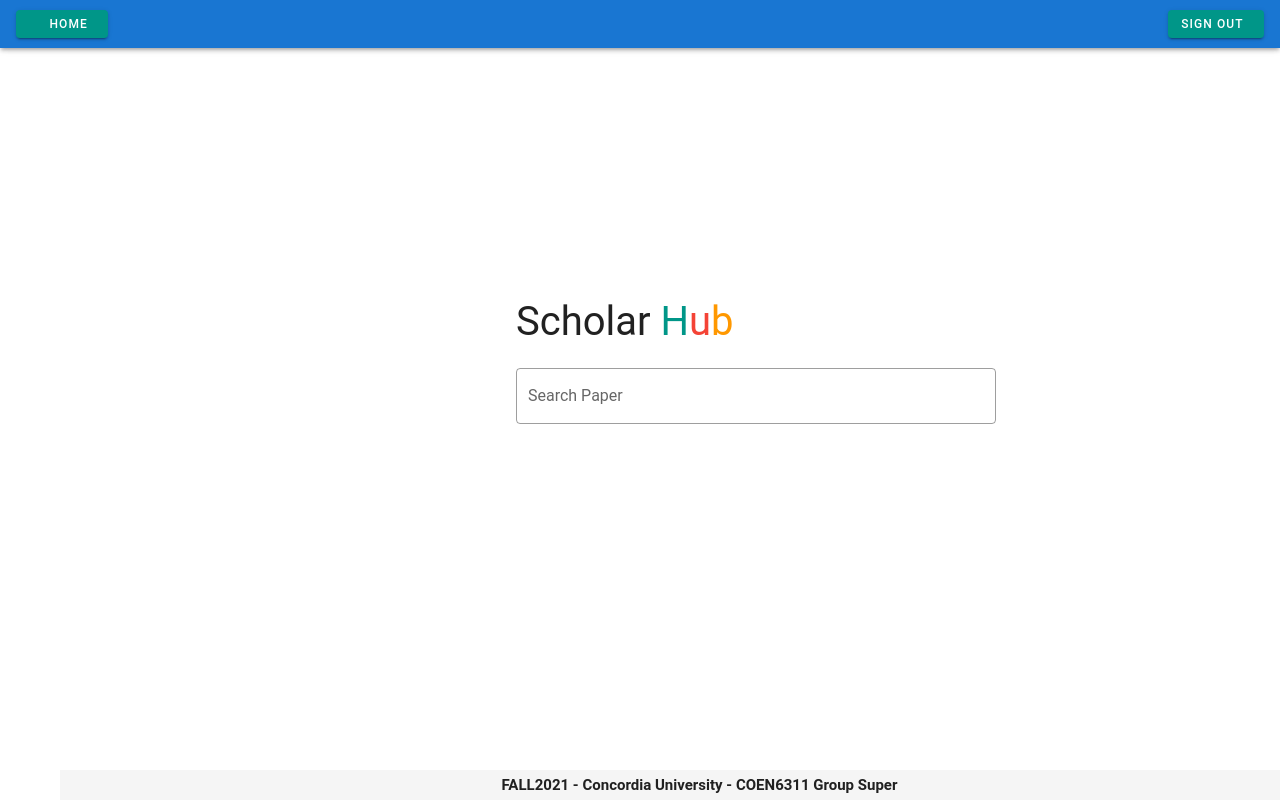
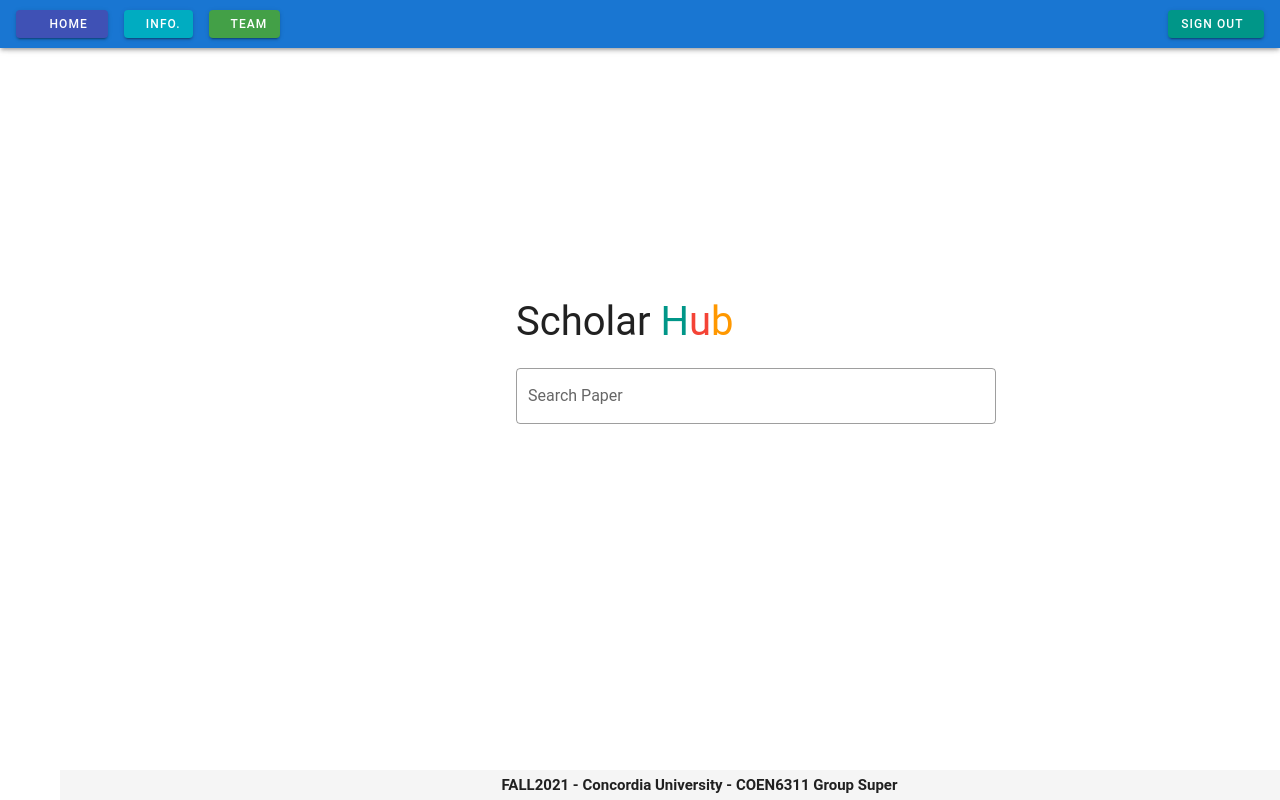
Before and after one commit to youyinnn/COEN6311_super, a Vue app in the folder scholarhub-fe/: page / in a window 1280 px wide. Shown: the top 800 px of the page. Built offline with nearby package versions, Linux system fonts and the light colour scheme; sample sign-in values are in the browser's storage; the HTML template or start-up script is replaced by a standard one; what vue-toasted would draw is missing.

Commit message:
fe: login; search refine;

```diff
--- a/scholarhub-fe/src/components/SearchBar.vue
+++ b/scholarhub-fe/src/components/SearchBar.vue
@@ -48,10 +48,6 @@ export default {
       if (sT === "" || sT.length === 0) {
         return;
       }
-      console.log(this.$props.justGo);
-      if (this.$props.justGo !== undefined) {
-        this.vueMap.get("paperSearchResult").clearResult();
-      }
       this.search(sT, 1);
       this.$router
         .push({
@@ -83,8 +79,8 @@ export default {
           },
         })
         .then(function (response) {
-          console.log(response);
-          console.log(thiz.vueMap);
+          //   console.log(response);
+          //   console.log(thiz.vueMap);
           thiz.vueMap
             .get("paperSearchResult")
             .showResult(sT, response.data, page);
--- a/scholarhub-fe/src/components/TopBar.vue
+++ b/scholarhub-fe/src/components/TopBar.vue
@@ -9,7 +9,10 @@
     hide-on-scroll
   >
     <!-- <transition-group> -->
-    <v-btn key="go-home-btn" small raised color="teal" @click="goHome">
+
+    <!-- <transition-group name="fade" mode="out-in"> -->
+    <div key="go-home-btn">
+      <v-btn small raised color="indigo" @click="goHome">
         <v-img
           max-height="20"
           max-width="20"
@@ -17,6 +20,20 @@
         ></v-img>
         <span class="mr-2 white--text">Home</span>
       </v-btn>
+    </div>
+    <transition name="slide-fade" mode="out-in">
+      <div key="info-team-btn" v-if="isLogin" class="ml-4">
+        <v-btn key="info-btn" small raised color="cyan" class="mr-4 darken-1">
+          <v-icon color="white">mdi-information-outline</v-icon>
+          <span class="ml-2 white--text">Info.</span>
+        </v-btn>
+        <v-btn key="team-btn" small raised color="green" class="darken-1">
+          <v-icon color="white">mdi-forum</v-icon>
+          <span class="ml-2 white--text">Team</span>
+        </v-btn>
+      </div>
+    </transition>
+    <!-- </transition-group> -->
 
     <v-spacer key="spacer"></v-spacer>
 
@@ -43,7 +60,6 @@
         </v-btn>
       </div>
     </transition>
-    <!-- </transition-group> -->
   </v-app-bar>
 </template>
 
--- a/scholarhub-fe/src/views/PaperSearchResult.vue
+++ b/scholarhub-fe/src/views/PaperSearchResult.vue
@@ -164,14 +164,13 @@ export default {
       }
     },
     clearResult() {
-      console.log(123);
       this.paperData = [];
       this.page = 1;
       this.dataTotal = 0;
       this.pageTotal = 0;
     },
     pageChange(e) {
-      const currentPage = sessionStorage.getItem("currentPage");
+      const currentPage = Number(sessionStorage.getItem("currentPage"));
       if (currentPage !== e) {
         // console.log(e);
         // console.log(this.historySearchTerm);
@@ -184,6 +183,7 @@ export default {
             page: e,
           },
         });
+        sessionStorage.setItem("currentPage", e);
       }
     },
   },
@@ -199,6 +199,7 @@ export default {
       //   console.log(ins.historySearchTerm);
       if (ins.historySearchTerm !== undefined) {
         ins.$refs.searchBar.search(ins.historySearchTerm, ins.page);
+        ins.clearResult();
       }
     });
   },
```
Lines whose indentation alone changed are shown as unchanged.
